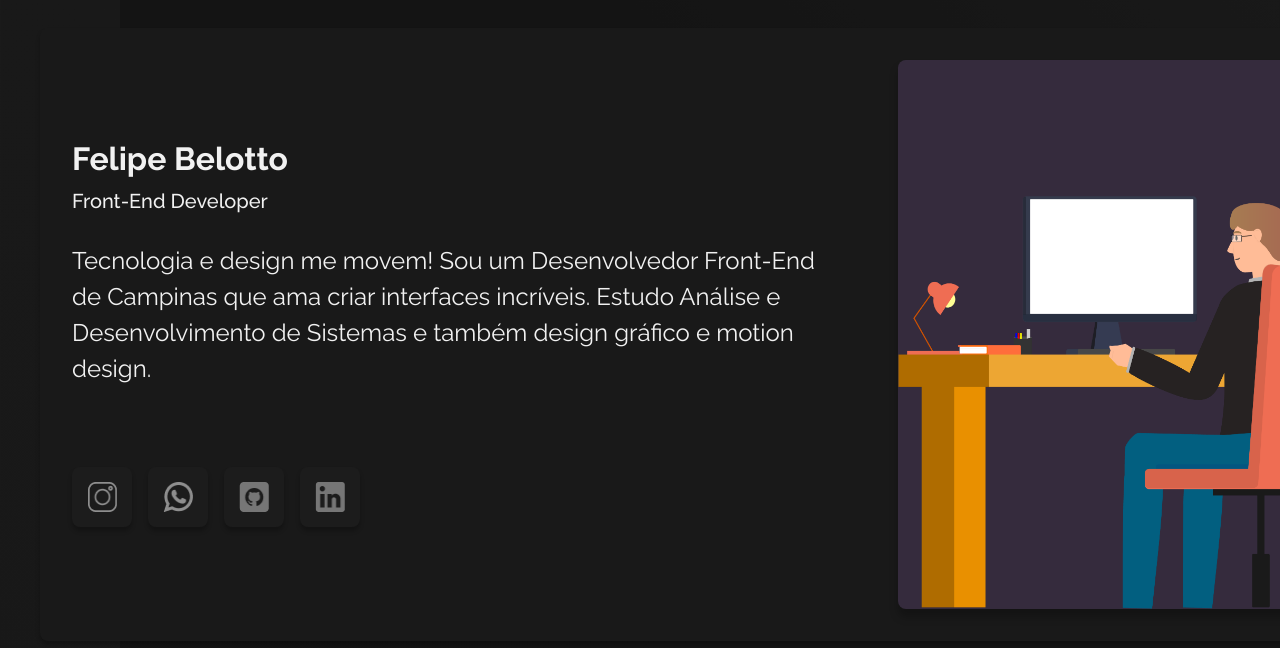
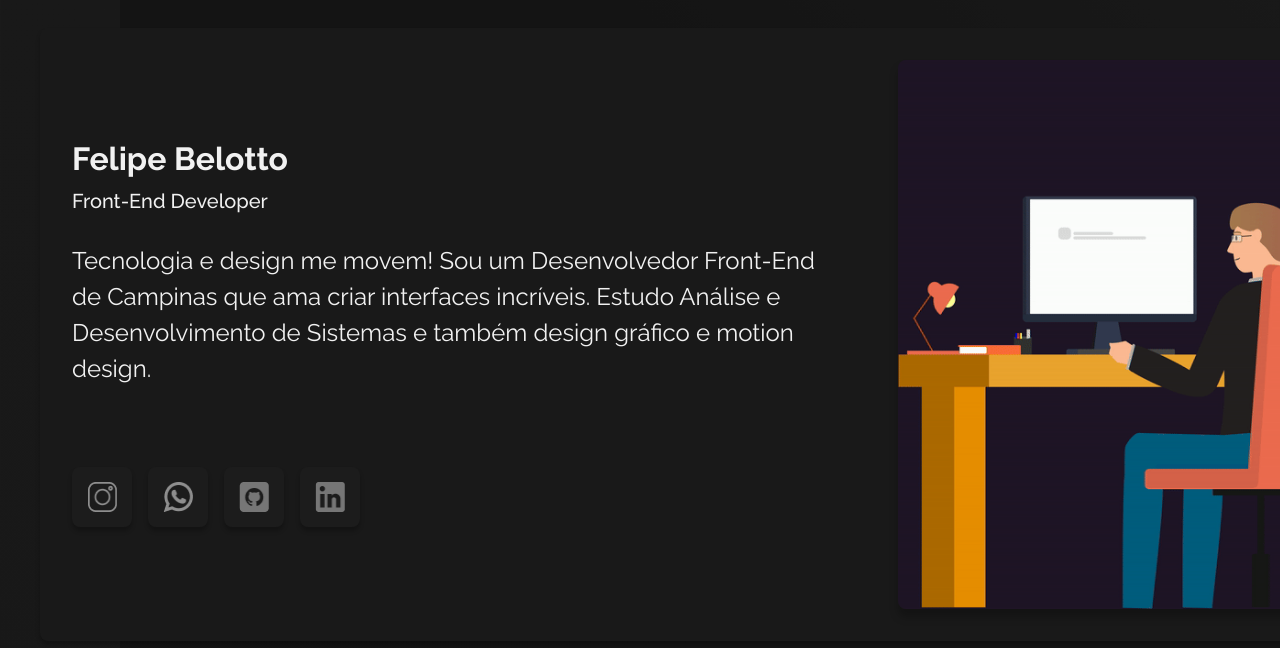
Before and after one commit to Felipe-Belotto/Portifolio, a Next.js app: page / in a window 1280 px wide. Shown: the part 1056-1704 px from the top of the page. Built offline with nearby package versions, Linux system fonts and the light colour scheme.

Commit message:
adicionando animação em Sobre mim

```diff
--- a/src/Components/HomeSections/SobreMim/SobreMim.jsx
+++ b/src/Components/HomeSections/SobreMim/SobreMim.jsx
@@ -38,7 +38,7 @@ export default function SobreMim() {
 
         </div>
 
-        <img src="arte.png" alt="arte" className={styles.arte}/>
+        <img src="arte.gif" alt="arte" className={styles.arte}/>
 
       </div>
     </motion.section>
```
Also changed, not shown: public/animacao.gif (added), public/arte.gif (added).
